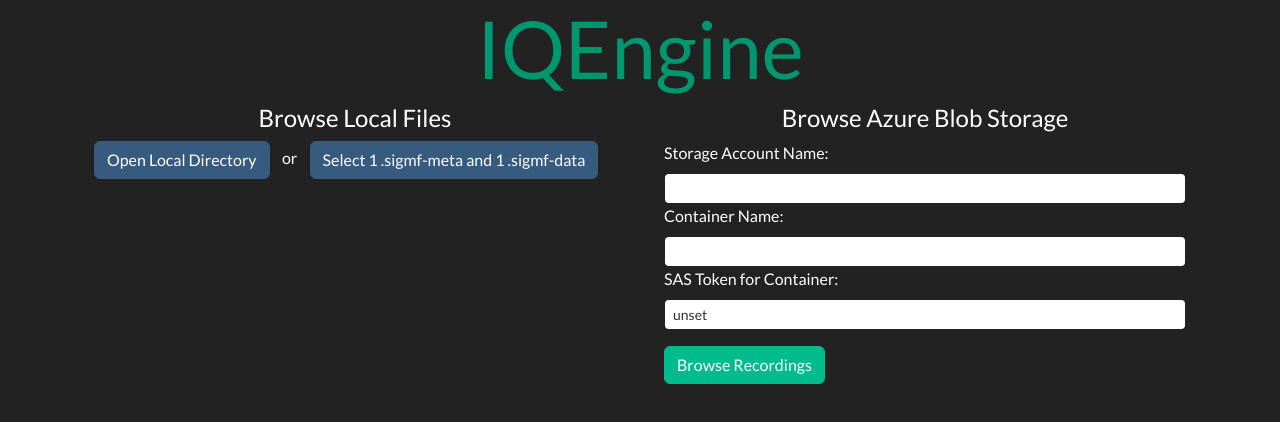
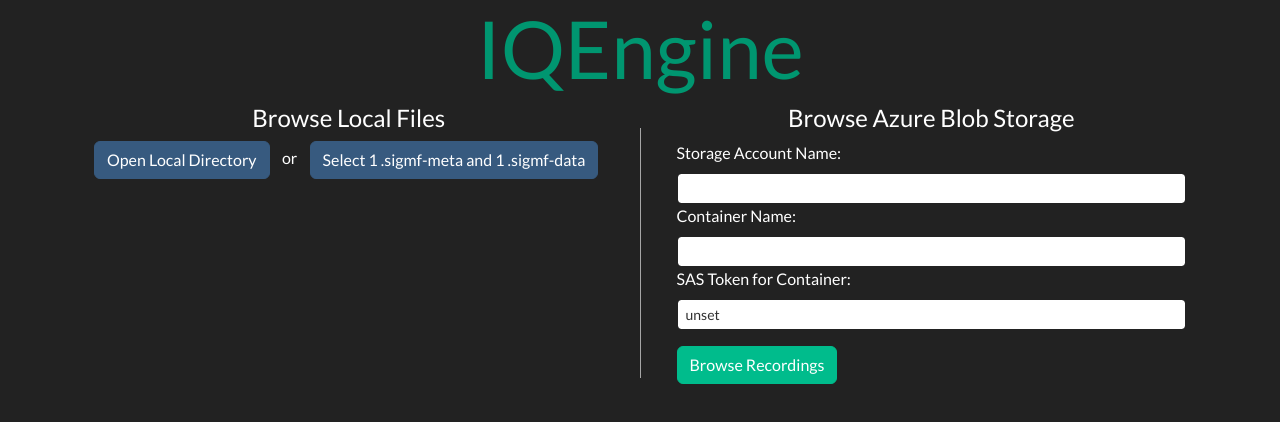
Before and after one commit to 777arc/IQEngine, a React (Create React App) app in the folder iqengine-browse/: page / in a window 1280 px wide. Shown: the top 422 px of the page. Built offline with nearby package versions, Linux system fonts and the light colour scheme; no server answers.

Commit message:
added vertical line

```diff
--- a/iqengine-browse/src/App.js
+++ b/iqengine-browse/src/App.js
@@ -48,6 +48,10 @@
                     <Col>
                       <LocalFileChooser setRecordingList={this.setRecordingList} />
                     </Col>
+                    <Col md="auto">
+                      <br />
+                      <div class="vr" style={{ opacity: 0.6, minHeight: 250 }}></div>
+                    </Col>
                     <Col>
                       <ConnectionStringInput setRecordingList={this.setRecordingList} />
                     </Col>
```
